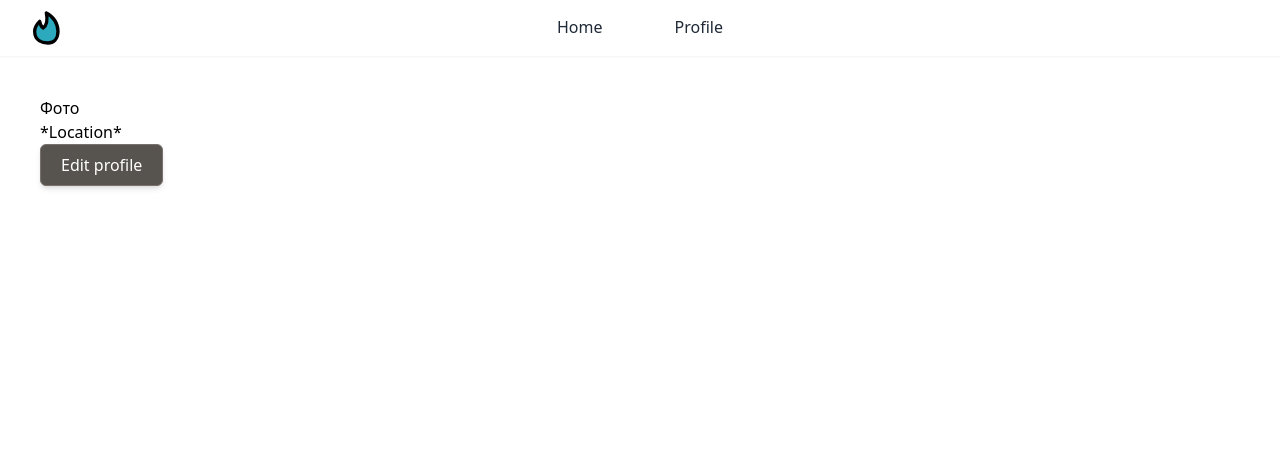
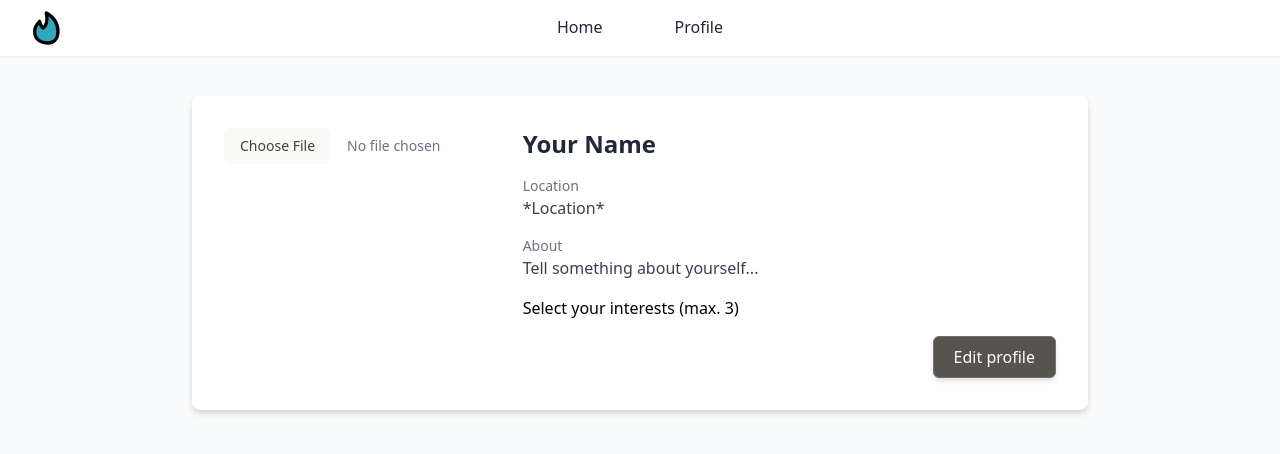
Before and after one commit to ellrckt/PETproject, a React (Create React App) app in the folder my-react-app/: page /profile in a window 1280 px wide. Shown: the top 454 px of the page. Built offline with nearby package versions, Linux system fonts and the light colour scheme.

Commit message:
add profile

```diff
--- a/my-react-app/src/components/Profile.jsx
+++ b/my-react-app/src/components/Profile.jsx
@@ -3,57 +3,75 @@ import React, { useState } from 'react';
 import Button from './UI/Button';
 import Input from "./UI/Input";
 import NavBar from './NavBar';
+import PhotoLoader from './UI/PhotoLoader';
+import DropDown from './UI/DropDown';
 
 function Profile() {
-   const [photo, setPhoto] = useState();
    const [name, setName] = useState('');
    const [about, setAbout] = useState('');
-
    const [edit, setEdit] = useState(false);
 
+   return (
+      <div className="min-h-screen bg-gray-50">
+         <NavBar />
+         <div className="max-w-4xl mx-auto bg-white rounded-lg shadow-md shadow-stone-300 p-8 mt-10">
+            <div className="flex flex-col md:flex-row gap-8">
+               <div className="w-full md:w-1/3 flex flex-col items-center">
+                  <PhotoLoader
+                     placeholder={'Upload photo'}
+                  />
+               </div>
 
-   return (
-      <div>
-         <NavBar></NavBar>
-         <div className='m-10'>
-            <div>Фото</div>
-            <div>
-               {
-               edit
-                  ? (
-                     <div>
+               <div className="w-full md:w-2/3">
+                  {edit ? (
+                     <div className="space-y-4">
                         <Input
                            placeholder={'Name'}
                            value={name}
                            onChange={(e) => setName(e.target.value)}
-                        >
-                        </Input>
+                           className="w-full"
+                        />
 
-                        <h2>Место</h2>
+                        <h2 className="text-gray-500 text-sm mt-6 mb-2">Location</h2>
+                        <div className="p-2 border border-gray-300 rounded-md bg-gray-50 text-gray-500">
+                           *Location*
+                        </div>
 
                         <Input
                            placeholder={'About you (max. 200 symbols)'}
                            value={about}
                            onChange={(e) => setAbout(e.target.value)}
-                        >
-                        </Input>
+                           className="w-full"
+                           multiline
+                        />
 
+                        <div className="flex justify-end mt-6">
                            <Button
                               onClick={() => {setEdit(false)}}
-                        >Save</Button>
+                           >
+                              Save
+                           </Button>
                         </div>
-                  )
-                  : (
-                     <div>
-                        <h2>{name}</h2>
-                        <h2>*Location*</h2>
-                        <h2>{about}</h2>
+                     </div>
+                  ) : (
+                     <div className="space-y-4">
+                        <h2 className="text-2xl font-bold text-gray-800">{name || 'Your Name'}</h2>
 
+                        <div className="mt-6">
+                           <h3 className="text-gray-500 text-sm">Location</h3>
+                           <p className="text-gray-700">*Location*</p>
                         </div>
-                  )
-               }
 
+                        <div className="mt-6">
+                           <h3 className="text-gray-500 text-sm">About</h3>
+                           <p className="text-gray-700 whitespace-pre-line">
+                              {about || 'Tell something about yourself...'}
+                           </p>
+                        </div>
 
+                        <DropDown options={['sport', 'study', 'shopping', 'memes']} text='Select your interests (max. 3)' />
+
+                        <div className="flex justify-end mt-6">
                            <Button
                               onClick={() => {setEdit(true)}}
                            >
@@ -61,6 +79,10 @@ function Profile() {
                            </Button>
                         </div>
                      </div>
+                  )}
+               </div>
+            </div>
+         </div>
       </div>
    );
 }
--- a/my-react-app/src/components/UI/DropDown.jsx
+++ b/my-react-app/src/components/UI/DropDown.jsx
@@ -1,9 +1,33 @@
 import React from 'react';
+import { useState } from 'react';
 
-function DropDown() {
+//! добавить проверки на 3 элемента, на повторения в селектед, стилизовать, удаление из селектед
+
+function DropDown(props) {
+   const [isClicked, setIsClicked] = useState(false);
+   const [selected, setSelected] = useState([]);
+
+   function addSelected(newItem) {
+      setSelected([...selected, newItem]);
+   }
+
+
    return (
       <div>
-         content
+         <div>
+            {
+               selected.map((el) => (<p>{el}</p>))
+            }
+         </div>
+
+         <button onClick={() => setIsClicked(!isClicked)}>{props.text}</button>
+
+         {isClicked
+            ? (<ul>
+            {props.options.map((el, ind) => (<li key={ind} className="px-4 py-2 hover:bg-gray-100 cursor-pointer" onClick={() => addSelected(el)}>{ind}. {el}</li>))}
+            </ul>)
+            : (<span></span>)
+         }
       </div>
    );
 }
--- /dev/null
+++ b/my-react-app/src/components/UI/PhotoLoader.jsx
@@ -0,0 +1,44 @@
+import React from 'react';
+import { useState } from 'react';
+
+function PhotoLoader({placeholder}) {
+   const [photo, setPhoto] = useState(null);
+
+   function handleImageUpload (e) {
+      const image = e.target.files[0];
+      if (image) {
+         //creates special url for uploaded file
+         const url = URL.createObjectURL(image);
+         setPhoto(url);
+      }
+   }
+
+   return (
+      <div className="mb-6">
+         <input
+            className="block w-full text-sm text-gray-500
+                     file:mr-4 file:py-2 file:px-4
+                     file:rounded-md file:border-0
+                     file:text-sm file:font-medium
+                     file:bg-stone-50 file:text-stone-700
+                     hover:file:bg-stone-100
+                     cursor-pointer"
+            id={placeholder}
+            type='file'
+            accept=".png,.jpg,.jpeg"
+            onChange={handleImageUpload}
+         />
+         {photo && (
+            <div className="mt-4 flex justify-center">
+               <img
+                  src={photo}
+                  alt="Profile preview"
+                  className="w-40 h-40 rounded-full object-cover border-2 border-stone-200"
+               />
+            </div>
+         )}
+      </div>
+   );
+}
+
+export default PhotoLoader;
--- a/my-react-app/src/pages/HomePage.jsx
+++ b/my-react-app/src/pages/HomePage.jsx
@@ -1,7 +1,7 @@
 import React, { useState, useEffect } from "react";
 import { useNavigate } from "react-router-dom";
 
-import jwtService from "../API/JwtService";
+//import jwtService from "../API/JwtService";
 import reqService from "../API/RequestService";
 
 //import Button from "../components/UI/Button";
@@ -17,8 +17,6 @@ function HomePage() {
       const code = params.get('code');
       //const state = params.get('state');
 
-      console.log(typeof code, code);
-
       async function checkRefreshToken() {
          const res = await reqService.get('/login/check_refresh_token');
          if (res.data === true) {
@@ -29,9 +27,7 @@ function HomePage() {
       }
 
       async function getData() {
-         const res = await reqService.post('/login/get_google_token', code);
-         console.log('Результат: ', res);
-
+         await reqService.post('/login/get_google_token', code);
          checkRefreshToken();
          nav('/home');
       }
```
Also changed, not shown: my-react-app/src/components/UI/Button.jsx (+0 -10 lines), 2 other files (tests, documents, lock files or other folders). Lines whose indentation alone changed are shown as unchanged.
